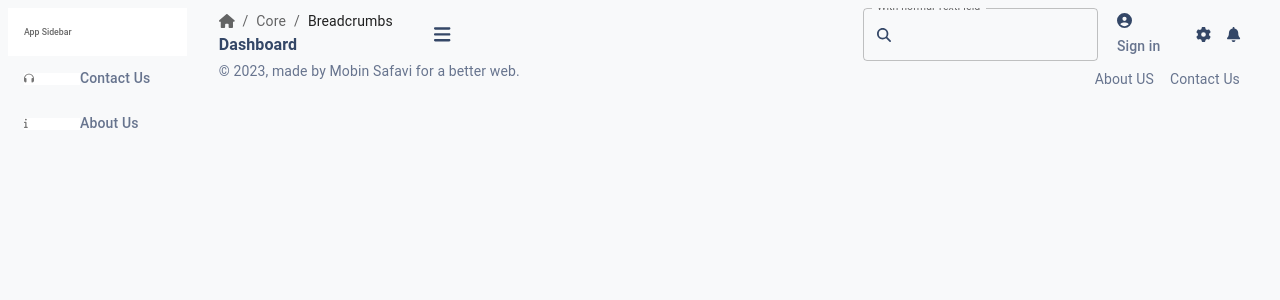
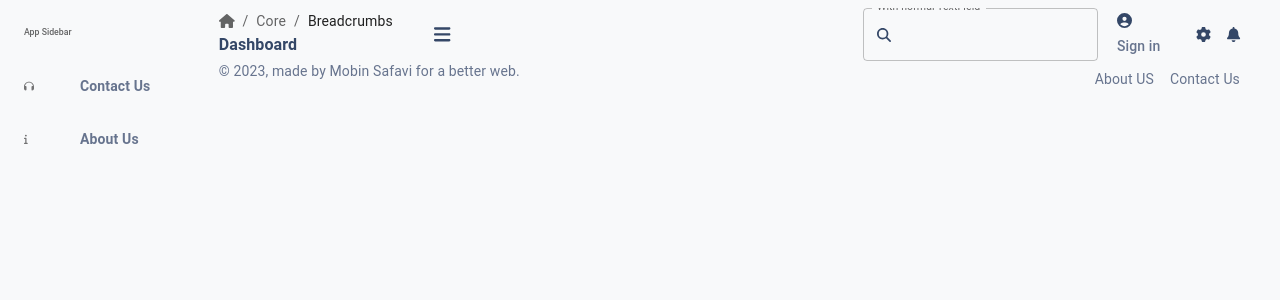
Before and after one commit to Mobinsafavi/dashboard, a React (Vite) app: page / in a window 1280 px wide. Shown: the top 300 px of the page. Built offline with nearby package versions, Linux system fonts and the light colour scheme.

Commit message:
fix : working on style

```diff
--- a/src/assets/css/sass/_variables.scss
+++ b/src/assets/css/sass/_variables.scss
@@ -1,4 +1,5 @@
 $theme-color-alice-blue: #f8f9fa;
+$theme-color-white: #ffffff;
 
 
 $theme-color-primary: rgb(52, 71, 103);
--- a/src/layout/sidebar/Sidebar.module.scss
+++ b/src/layout/sidebar/Sidebar.module.scss
@@ -1,10 +1,15 @@
 @import '../../assets/css/sass/variables';
+
+.active-link .sidebar-list-item{
+  box-shadow: rgba(0, 0, 0, 0.05) 0 1.25rem 1.6875rem 0 !important;
+  transition: box-shadow 200ms cubic-bezier(0.4, 0, 0.2, 1) 0ms !important;
+  color: $theme-color-primary !important;
+  background-color: $theme-color-white !important;
+  border-radius: 0.8rem;
+}
 
 .active-link{
   text-decoration: none;
-  box-shadow: rgba(0, 0, 0, 0.05) 0 1.25rem 1.6875rem 0;
-  transition: box-shadow 200ms cubic-bezier(0.4, 0, 0.2, 1) 0ms;
-  color: $theme-color-primary;
 }
 
 .sidebar-link{
--- a/src/layout/sidebar/index.tsx
+++ b/src/layout/sidebar/index.tsx
@@ -42,7 +42,11 @@ const Sidebar = () => {
         component="nav"
         aria-labelledby="nested-list-subheader"
         subheader={
-          <ListSubheader component="div" id="nested-list-subheader">
+          <ListSubheader
+            component="div"
+            sx={{ backgroundColor: "inherit" }}
+            id="nested-list-subheader"
+          >
             App Sidebar
           </ListSubheader>
         }
@@ -55,9 +59,9 @@ const Sidebar = () => {
                   {item.children.map((subItem) => (
                     <NavLink
                       to={item.href}
-                      className={({ isActive, isPending }) =>
-                        isActive ? style["active-link"] : style["sidebar-link"]
-                      }
+                      // className={({ isActive, isPending }) =>
+                      //   isActive ? style["active-link"] : style["sidebar-link"]
+                      // }
                     >
                       <ListItemButton sx={{ pl: 4 }}>
                         <ListItemIcon>{subItem.icon}</ListItemIcon>
@@ -81,12 +85,15 @@ const Sidebar = () => {
                   isActive ? style["active-link"] : style["sidebar-link"]
                 }
               >
-                <ListItemButton>
-                  <Box bgcolor="white">
+                <ListItemButton
+                  sx={{ my: 1 }}
+                  className={style["sidebar-list-item"]}
+                >
+                  <Box>
                     <ListItemIcon>{item.icon}</ListItemIcon>
                   </Box>
                   <ListItemText>
-                    <Typography variant="body1" className="font-weight-medium">
+                    <Typography variant="body1" className="font-weight-bold">
                       {item.name}
                     </Typography>
                   </ListItemText>
```
